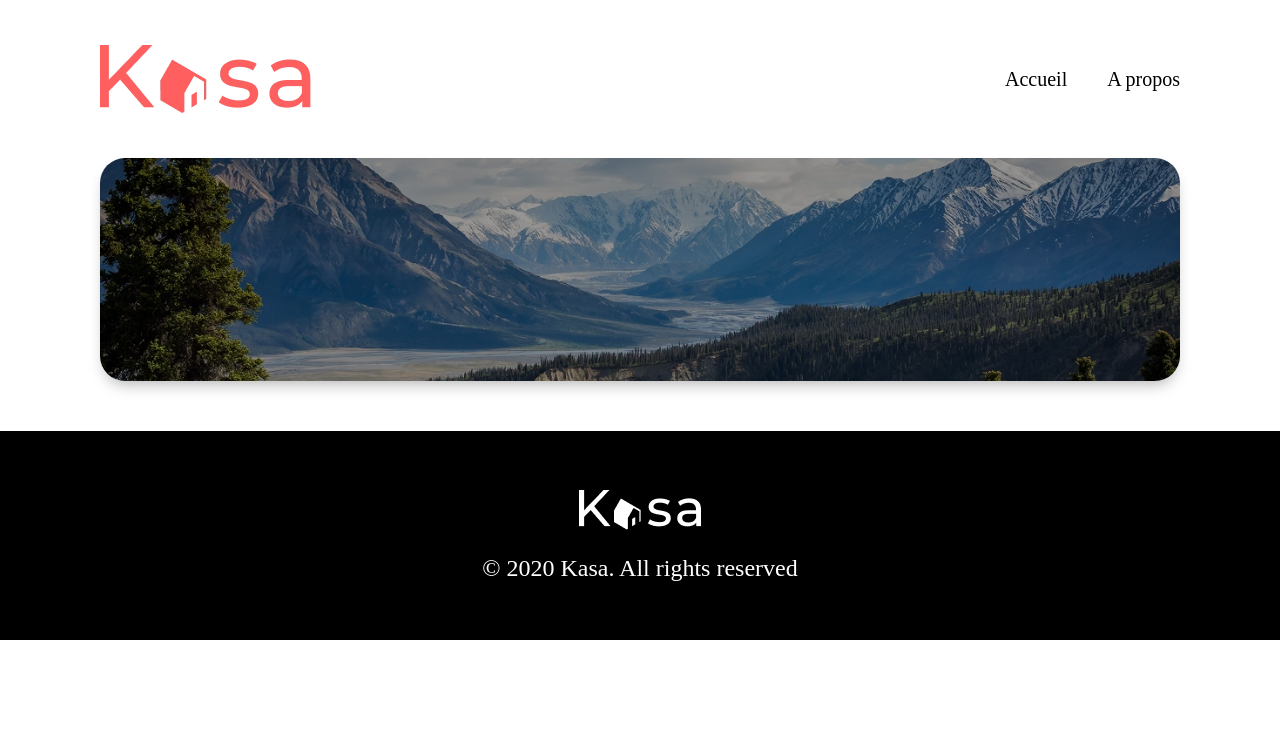
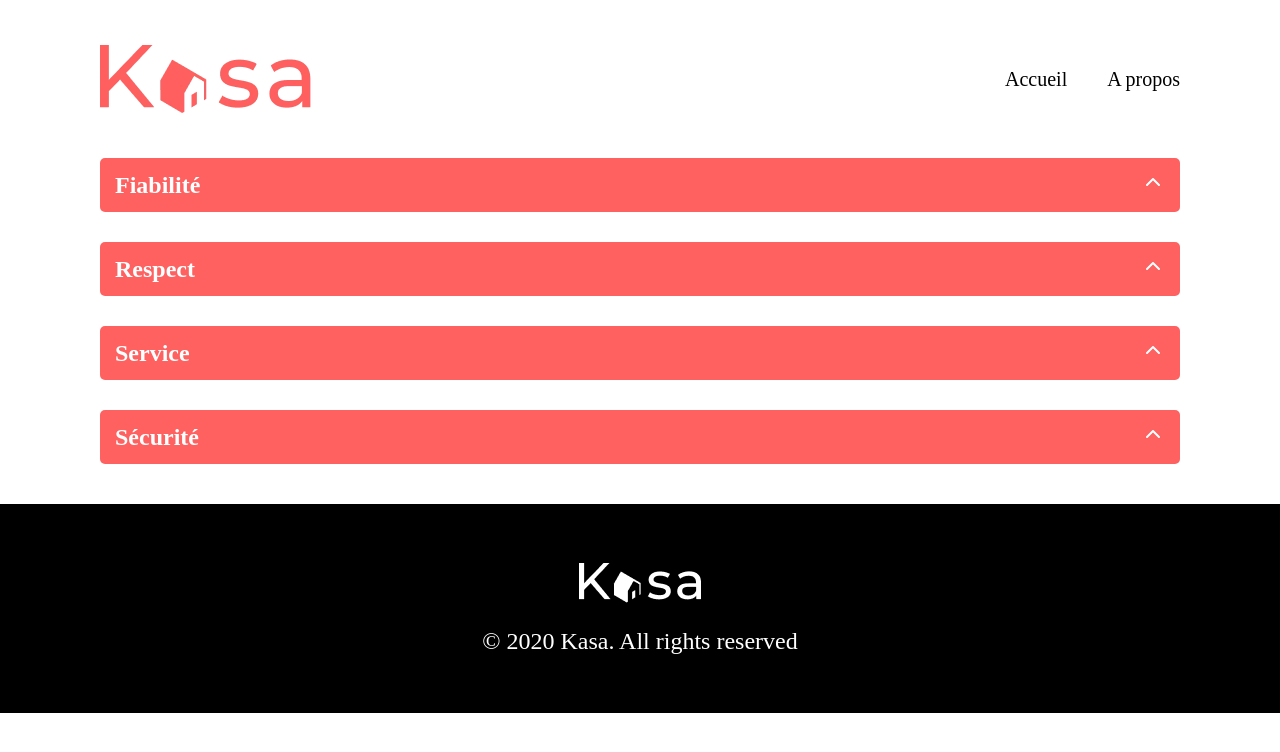
Before and after one commit to alteredcarbone/Projet-4, a React (Vite) app in the folder my-react-app/: page /about in a window 1280 px wide. Shown: the top 752 px of the page. Built offline with nearby package versions, Linux system fonts and the light colour scheme.

Commit message:
commencenement about

```diff
--- a/my-react-app/src/Pages/about/about.jsx
+++ b/my-react-app/src/Pages/about/about.jsx
@@ -1,12 +1,25 @@
 import Banner from "./banner";
-
+import Collapse from "../../Components/collapse/collapse.jsx";
+import "../../assets/style/pages/about.scss";
 
 export default function About() {
   return (
-    <>
-      <Banner />
+    <section className="about">
+    <div className="collapse__about">
+      <Collapse title="Fiabilité" className>
+        <p>coucou</p>
+      </Collapse>
+      <Collapse title="Respect">
+        <p>Coucou</p>
+      </Collapse>
+      <Collapse title="Service">
+        <p>Coucou</p>
+      </Collapse>
+      <Collapse title="Sécurité">
+        <p>Coucouq</p>
+      </Collapse>
 
-      {/* autant de JSX que tu veux */}
-    </>
+    </div>
+    </section>
   );
 }
--- a/my-react-app/src/assets/style/components/collapse.scss
+++ b/my-react-app/src/assets/style/components/collapse.scss
@@ -3,6 +3,7 @@ $secondcolor : white;
 
 .collapse{
         width: 100%;
+        margin-bottom: 30px;
             .collapse__header{
                 width: 100%;
                 color: $secondcolor;
@@ -16,6 +17,7 @@ $secondcolor : white;
                 justify-content: space-between;
                 align-items: center;
                 cursor: pointer;
+
 
 
                 .collapse__arrow {
@@ -35,7 +37,6 @@ $secondcolor : white;
                         border-radius: 5px 5px 10px 10px;
                         padding: 20px;
                         font-size: 18px;
-                        margin-bottom: 50px;
 
                             ul {
                                 list-style: none;
--- a/my-react-app/src/assets/style/global.scss
+++ b/my-react-app/src/assets/style/global.scss
@@ -1,4 +1,5 @@
 *{
     margin: 0;
     font-family: 'montesserat';
+
 }
--- a/my-react-app/src/assets/style/pages/about.scss
+++ b/my-react-app/src/assets/style/pages/about.scss
@@ -0,0 +1,4 @@
+.about{
+    padding: 0 100px 10px 100px;
+
+}
```
Also changed, not shown: my-react-app/src/Components/banner/banner.jsx (added).
